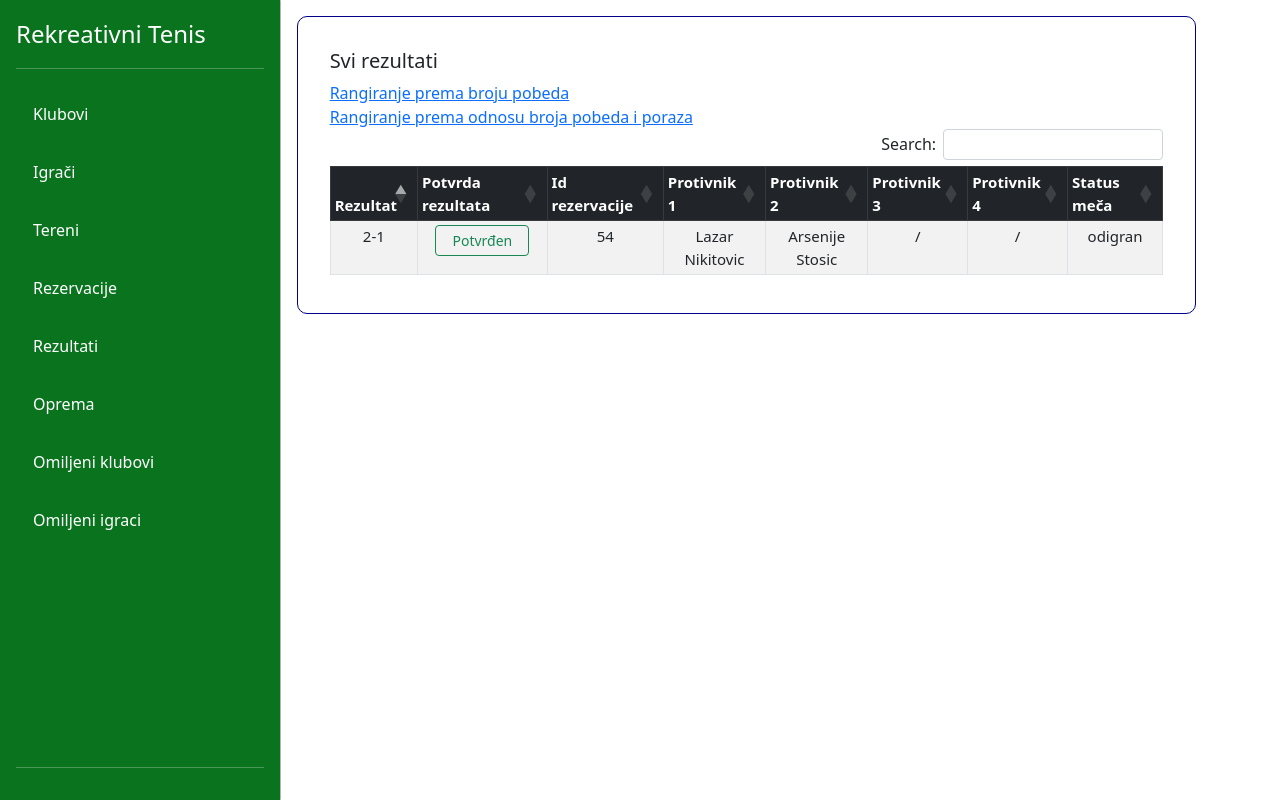
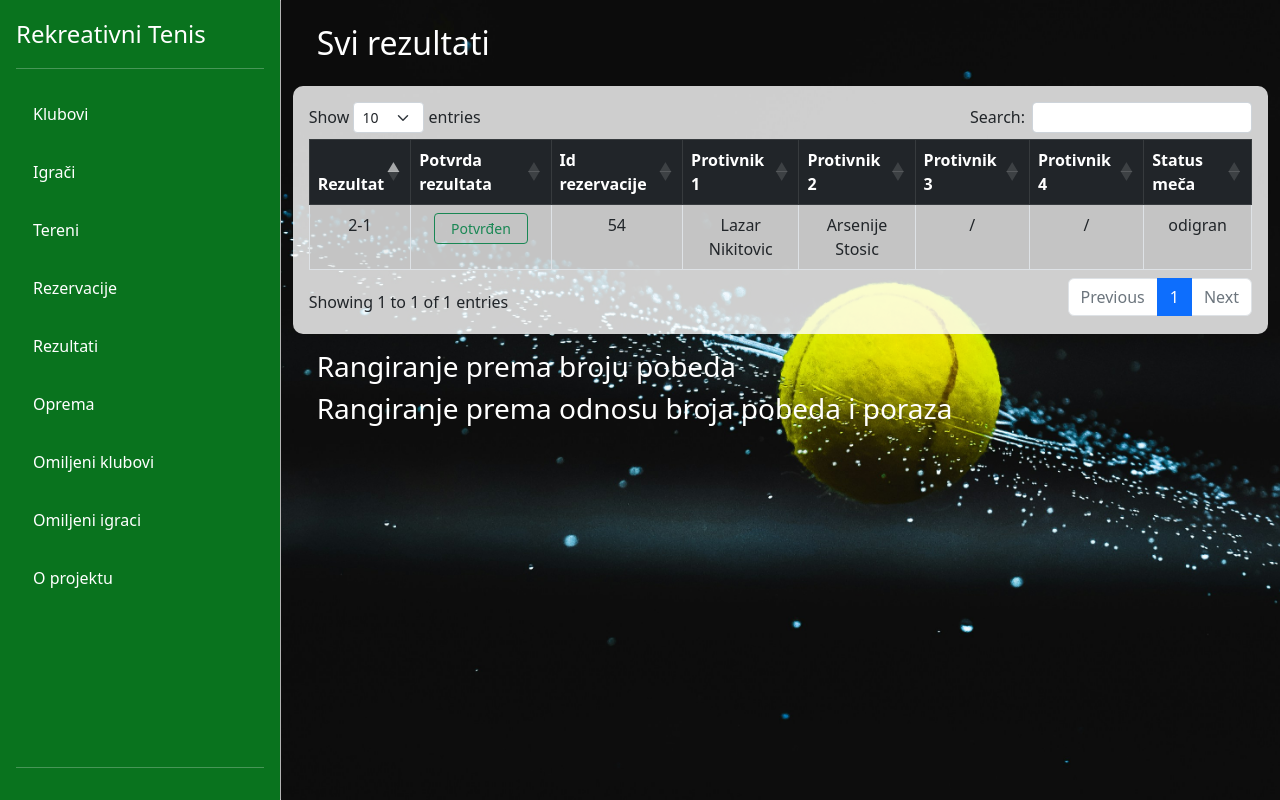
Before and after one commit to GitLN01/Rekreativni-Tenis, a PHP site: page /view-gosti/results.php in a window 1280 px wide. Run offline with PHP 8.4, Linux system fonts and the light colour scheme; data comes from the database, SQL or seed files in the repository; some libraries are stand-ins or nearby versions.

Commit message:
Update class results.php

```diff
--- a/view-gosti/partials/navigacija.php
+++ b/view-gosti/partials/navigacija.php
@@ -74,6 +74,11 @@
             Omiljeni igraci
           </a>
         </li>
+
+        <li>
+          <a href="./OProjektu.php" class="nav-link text-white">
+            O projektu
+          </a>
         </li>
       </ul>
       <hr>
--- a/view-gosti/results.php
+++ b/view-gosti/results.php
@@ -5,24 +5,20 @@ require_once '../DAO/PregledRezultataDAO.php';
 require_once '../DAO/KorisnikDAO.php';
 require_once '../model/Korisnik.php';
 
-$rezultati = new PregledRezultataDAO();
-$rezultati = $rezultati->getAllJOIN();
+$rezultatiDAO = new PregledRezultataDAO();
+$rezultati = $rezultatiDAO->getAllJOIN();
 $korisnikDAO = new KorisnikDAO();
-// print_r($rezultati);
-
 ?>
 
-
-<div class="container" style=" background-repeat: no-repeat; background-size: cover">
-    <div class="row">
+<div class="container-fluid" style="background-image: url('./images/carousel3.jpg'); background-repeat: no-repeat; background-size: cover; overflow: auto; height: 100vh;">
+    <h2 class="m-4 text-white">Svi rezultati</h2>
 
     <?php
-
     $msg = isset($_SESSION['msg']) ? $_SESSION['msg'] : '';
     if (!empty($msg)) {
     ?>
-            <div class="toast show  position-fixed bottom-0 end-0 p-3" style="z-index: 11">
-                <div class="toast-header ">
+        <div class="toast show position-fixed bottom-0 end-0 p-3" style="z-index: 11">
+            <div class="toast-header">
                 <strong class="me-auto"></strong>
                 <button type="button" class="btn-close" data-bs-dismiss="toast"></button>
             </div>
@@ -30,13 +26,10 @@ $korisnikDAO = new KorisnikDAO();
                 <p><?= $msg ?></p>
             </div>
         </div>
-        <?php }
-        ?>
-        <div class="container m-3" style="width: 90%;background-color: white; padding: 2rem; border: 1px solid darkblue; border-radius:10px">
-            <h5>Svi rezultati</h5>
-            <a href="win.php">Rangiranje prema broju pobeda</a><br>
-            <a href="win-loses.php">Rangiranje prema odnosu broja pobeda i poraza</a>
-            <table class="table table-sm table-bordered  text-center  table-striped  table-sm mt-3" cellspacing="0" style=" margin-left:auto;margin-right:auto;font-size: 15px;" id="dtBasicExample">
+    <?php } ?>
+
+    <div class="container mt-3 mb-3 p-3" style="background-color: rgba(255, 255, 255, 0.8); border-radius: 10px;">
+        <table id="rezultatiTable" class="table table-bordered table-striped table-hover text-center mt-3">
             <thead class="table-dark sticky-top bg-white">
                 <tr>
                     <th class="th-sm">Rezultat</th>
@@ -50,75 +43,64 @@ $korisnikDAO = new KorisnikDAO();
                 </tr>
             </thead>
             <tbody>
-
-
                 <?php foreach ($rezultati as $item) : ?>
                     <tr>
                         <td><?= $item['rezultat'] ?></td>
-                            <td><?php echo $item['potvrda_rezultata'] == 1 ? ' <button class="btn btn-sm btn-outline-success px-3">Potvrđen</button>' : '<button class="btn btn-sm btn-outline-danger">Nepotvrđen</button>'; ?></td>
-
+                        <td>
+                            <?php echo $item['potvrda_rezultata'] == 1 ? '<button class="btn btn-sm btn-outline-success px-3">Potvrđen</button>' : '<button class="btn btn-sm btn-outline-danger px-3">Nepotvrđen</button>'; ?>
+                        </td>
                         <td><?= $item['id_rezervacije'] ?></td>
                         <td>
                             <?php
-                                $igraci = $korisnikDAO->getAllIgraciById($item['id_igraca1']);
-                                if ($igraci != null)
-                                    echo $igraci['ime'] . ' ' . $igraci['prezime'];
-                                else
-                                    echo '/';
+                            $igrac1 = $korisnikDAO->getAllIgraciById($item['id_igraca1']);
+                            echo $igrac1 ? $igrac1['ime'] . ' ' . $igrac1['prezime'] : '/';
                             ?>
                         </td>
-
                         <td>
                             <?php
-                                $igraci = $korisnikDAO->getAllIgraciById($item['id_igraca2']);
-                                if ($igraci != null)
-                                    echo $igraci['ime'] . ' ' . $igraci['prezime'];
-                                else
-                                    echo '/';
+                            $igrac2 = $korisnikDAO->getAllIgraciById($item['id_igraca2']);
+                            echo $igrac2 ? $igrac2['ime'] . ' ' . $igrac2['prezime'] : '/';
                             ?>
                         </td>
-
                         <td>
                             <?php
-                                $igraci = $korisnikDAO->getAllIgraciById($item['id_igraca3']);
-                                if ($igraci != null)
-                                    echo $igraci['ime'] . ' ' . $igraci['prezime'];
-                                else
-                                    echo '/';
+                            $igrac3 = $korisnikDAO->getAllIgraciById($item['id_igraca3']);
+                            echo $igrac3 ? $igrac3['ime'] . ' ' . $igrac3['prezime'] : '/';
                             ?>
                         </td>
-
                         <td>
                             <?php
-                                $igraci = $korisnikDAO->getAllIgraciById($item['id_igraca4']);
-                                if ($igraci != null)
-                                    echo $igraci['ime'] . ' ' . $igraci['prezime'];
-                                else
-                                    echo '/';
+                            $igrac4 = $korisnikDAO->getAllIgraciById($item['id_igraca4']);
+                            echo $igrac4 ? $igrac4['ime'] . ' ' . $igrac4['prezime'] : '/';
                             ?>
                         </td>
-
                         <td><?= $item['status_meca'] ?></td>
-
                     </tr>
                 <?php endforeach; ?>
             </tbody>
         </table>
     </div>
+
+    <h3><a href="win.php" class="m-4 text-white" style="text-decoration:none;">Rangiranje prema broju pobeda</a><br></h3>
+    <h3><a href="win-loses.php" class="m-4 text-white" style="text-decoration:none;">Rangiranje prema odnosu broja pobeda i poraza</a></h3>
+
+</div>
+
+<?php require_once './partials/footer.php'; ?>
+
 <script>
-            // $('#sortTable').DataTable();
     $(document).ready(function() {
-                $('#dtBasicExample').DataTable();
-                $('.dataTables_length').addClass('bs-select');
-                $('.pagination').hide();
-                $('#dtBasicExample_info').hide();
-                $('#dtBasicExample_paginate').hide();
-                $('#dtBasicExample_length').hide();
-
+        $('#rezultatiTable').DataTable({
+            "paging": true,
+            "lengthChange": true,
+            "searching": true,
+            "ordering": true,
+            "info": true,
+            "autoWidth": false,
+            "responsive": true,
+            "language": {
+                "url": "//cdn.datatables.net/plug-ins/1.10.24/i18n/Serbian.json"
+            }
+        });
     });
 </script>
-
-        <?php
-
-        require_once './partials/footer.php';
-        ?>
```
Lines whose indentation alone changed are shown as unchanged.
